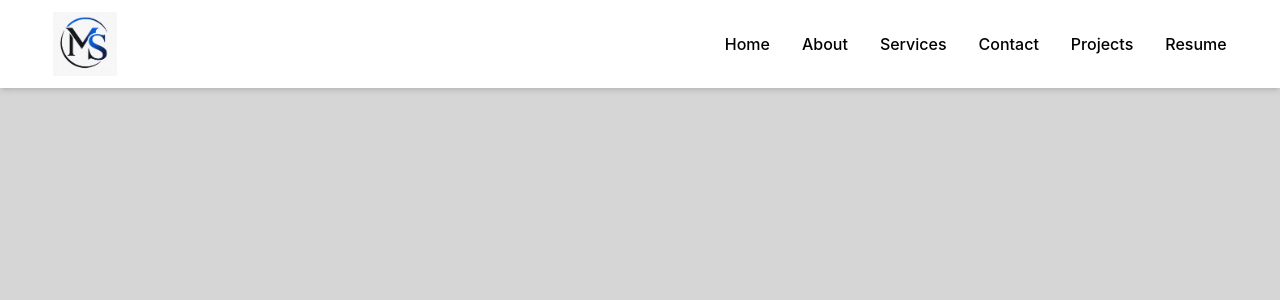
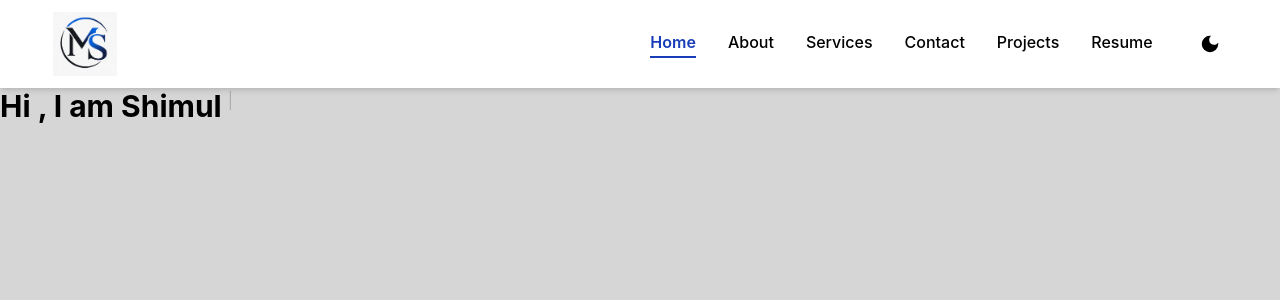
Before and after one commit to Shimul-DIU/Portfolio-Websites, a React (Vite) app: page / in a window 1280 px wide. Shown: the top 300 px of the page. Built offline with nearby package versions, Linux system fonts and the light colour scheme.

Commit message:
add Section component and TypingEffect; update Navbar for dark mode toggle and refactor links

```diff
--- a/package.json
+++ b/package.json
@@ -14,7 +14,8 @@
     "react": "^19.2.0",
     "react-dom": "^19.2.0",
     "react-router-dom": "^7.14.2",
-    "tailwindcss": "^4.2.0"
+    "tailwindcss": "^4.2.0",
+    "typed.js": "^3.0.0"
   },
   "devDependencies": {
     "@eslint/js": "^9.39.1",
--- a/src/Layouts/Mainlayout.jsx
+++ b/src/Layouts/Mainlayout.jsx
@@ -1,15 +1,16 @@
 import React from 'react';
 import Header from '../components/Header';
 import Footer from '../components/Footer';
+import Section from '../components/section';
 
 const Mainlayout = () => {
     return (
         <div>
             <Header></Header>
             <main>
-                <section>
+                <Section>
 
-                </section>
+                </Section>
                 <article>
 
                 </article>
--- a/src/components/Navbar.jsx
+++ b/src/components/Navbar.jsx
@@ -1,9 +1,26 @@
 import React, { useState } from 'react';
-import { Link } from 'react-router-dom';
+import { NavLink } from 'react-router-dom';
 import logo from '../assets/images/shimul.png';
+
+const navLinks = [
+  { to: '/', label: 'Home' },
+  { to: '/about', label: 'About' },
+  { to: '/services', label: 'Services' },
+  { to: '/contact', label: 'Contact' },
+  { to: '/projects', label: 'Projects' },
+  { to: '/resume', label: 'Resume' },
+];
 
 const Navbar = () => {
   const [open, setOpen] = useState(false);
+  const [dark, setDark] = useState(false);
+
+  const linkClass = ({ isActive }) =>
+    `border-b-2 pb-0.5 transition-colors duration-200 ${
+      isActive
+        ? 'border-blue-800 text-blue-800 font-semibold'
+        : 'border-transparent hover:border-blue-800 hover:text-blue-800'
+    }`;
 
   return (
     <header className="shadow-md bg-white">
@@ -16,45 +33,84 @@ const Navbar = () => {
           </div>
 
           {/* Desktop Menu */}
-          <div className="hidden md:flex gap-8 font-medium">
-            <Link to="/" className='hover:border-b-blue-800'>Home</Link>
-            <Link to="/about" className='hover:border-b-blue-800'>About</Link>
-            <Link to="/services" className='hover:border-b-blue-800'>Services</Link>
-            <Link to="/contact" className='hover:border-b-blue-800'>Contact</Link>
-            <Link to="/projects" className='hover:border-b-blue-800'>Projects</Link>
-            <Link to="/resume" className='hover:border-b-blue-800'>Resume</Link>
+          <div className="hidden md:flex gap-8 font-medium items-center">
+            {navLinks.map(({ to, label }) => (
+              <NavLink key={to} to={to} className={linkClass} end={to === '/'}>
+                {label}
+              </NavLink>
+            ))}
+
+            {/* Dark Mode Toggle */}
+            <button
+              onClick={() => setDark(!dark)}
+              className="ml-2 p-1.5 rounded-full hover:bg-gray-100 transition-colors"
+              aria-label="Toggle dark mode"
+            >
+              {dark ? (
+                // Sun icon
+                <svg xmlns="http://www.w3.org/2000/svg" height="22" viewBox="0 -960 960 960" width="22" fill="currentColor">
+                  <path d="M480-360q50 0 85-35t35-85q0-50-35-85t-85-35q-50 0-85 35t-35 85q0 50 35 85t85 35Zm0 80q-83 0-141.5-58.5T280-480q0-83 58.5-141.5T480-680q83 0 141.5 58.5T680-480q0 83-58.5 141.5T480-280ZM200-440H40v-80h160v80Zm720 0H760v-80h160v80ZM440-760v-160h80v160h-80Zm0 720v-160h80v160h-80ZM256-650l-101-97 57-59 96 100-52 56Zm492 496-97-101 53-55 101 97-57 59Zm-98-550 97-101 59 57-100 96-56-52ZM160-212l101-97 55 53-97 101-59-57Z"/>
+                </svg>
+              ) : (
+                // Moon icon
+                <svg xmlns="http://www.w3.org/2000/svg" height="22" viewBox="0 -960 960 960" width="22" fill="currentColor">
+                  <path d="M480-120q-150 0-255-105T120-480q0-150 105-255t255-105q14 0 27.5 1t26.5 3q-41 29-65.5 75.5T444-660q0 90 63 153t153 63q55 0 101-24.5t75-65.5q2 13 3 26.5t1 27.5q0 150-105 255T480-120Z"/>
+                </svg>
+              )}
+            </button>
           </div>
 
-          {/* Mobile Button */}
+          {/* Mobile: Dark toggle + Hamburger */}
+          <div className="md:hidden flex items-center gap-2">
             <button
-            className="md:hidden"
-            onClick={() => setOpen(!open)}
+              onClick={() => setDark(!dark)}
+              className="p-1.5 rounded-full hover:bg-gray-100 transition-colors"
+              aria-label="Toggle dark mode"
             >
+              {dark ? (
+                <svg xmlns="http://www.w3.org/2000/svg" height="22" viewBox="0 -960 960 960" width="22" fill="currentColor">
+                  <path d="M480-360q50 0 85-35t35-85q0-50-35-85t-85-35q-50 0-85 35t-35 85q0 50 35 85t85 35Zm0 80q-83 0-141.5-58.5T280-480q0-83 58.5-141.5T480-680q83 0 141.5 58.5T680-480q0 83-58.5 141.5T480-280ZM200-440H40v-80h160v80Zm720 0H760v-80h160v80ZM440-760v-160h80v160h-80Zm0 720v-160h80v160h-80ZM256-650l-101-97 57-59 96 100-52 56Zm492 496-97-101 53-55 101 97-57 59Zm-98-550 97-101 59 57-100 96-56-52ZM160-212l101-97 55 53-97 101-59-57Z"/>
+                </svg>
+              ) : (
+                <svg xmlns="http://www.w3.org/2000/svg" height="22" viewBox="0 -960 960 960" width="22" fill="currentColor">
+                  <path d="M480-120q-150 0-255-105T120-480q0-150 105-255t255-105q14 0 27.5 1t26.5 3q-41 29-65.5 75.5T444-660q0 90 63 153t153 63q55 0 101-24.5t75-65.5q2 13 3 26.5t1 27.5q0 150-105 255T480-120Z"/>
+                </svg>
+              )}
+            </button>
+
+            <button onClick={() => setOpen(!open)} aria-label="Toggle menu">
               {open ? (
-              <svg xmlns="http://www.w3.org/2000/svg" height="28" viewBox="0 -960 960 960" width="28">
+                <svg xmlns="http://www.w3.org/2000/svg" height="28" viewBox="0 -960 960 960" width="28" fill="currentColor">
                   <path d="m256-200-56-56 224-224-224-224 56-56 224 224 224-224 56 56-224 224 224 224-56 56-224-224-224 224Z"/>
                 </svg>
               ) : (
-              <svg xmlns="http://www.w3.org/2000/svg" height="28" viewBox="0 -960 960 960" width="28">
+                <svg xmlns="http://www.w3.org/2000/svg" height="28" viewBox="0 -960 960 960" width="28" fill="currentColor">
                   <path d="M120-240v-80h720v80H120Zm0-200v-80h720v80H120Zm0-200v-80h720v80H120Z"/>
                 </svg>
               )}
             </button>
           </div>
 
-        {/* Mobile Menu with animation */}
+        </div>
+
+        {/* Mobile Menu */}
         <div
           className={`md:hidden overflow-hidden transition-all duration-500 ease-in-out ${
             open ? 'max-h-96 mt-4' : 'max-h-0'
           }`}
         >
-          <div className="flex flex-col items-center gap-4 bg-gray-100 py-4 rounded-lg">
-            <Link to="/" className='hover:bg-blue-600'>Home</Link>
-            <Link to="/about" className='hover:bg-blue-600'>About</Link>
-            <Link to="/services" className='hover:bg-blue-600'>Services</Link>
-            <Link to="/contact" className='hover:bg-blue-600'>Contact</Link>
-            <Link to="/projects" className='hover:bg-blue-600'>Projects</Link>
-            <Link to="/resume" className='hover:bg-blue-600'>Resume</Link>
+          <div className="flex flex-col items-center gap-4 bg-gray-100 py-4 rounded-lg font-medium">
+            {navLinks.map(({ to, label }) => (
+              <NavLink
+                key={to}
+                to={to}
+                end={to === '/'}
+                className={linkClass}
+                onClick={() => setOpen(false)} // close on navigate
+              >
+                {label}
+              </NavLink>
+            ))}
           </div>
         </div>
 
--- /dev/null
+++ b/src/components/Section.jsx
@@ -0,0 +1,11 @@
+import TypingEffect from "./typed";
+const Section = () => {
+  return (
+    <div className="flex gap-1.5">
+      <h1 className="font-bold text-3xl">Hi ,</h1>
+      <TypingEffect />
+    </div>
+  );
+};
+
+export default Section;
--- /dev/null
+++ b/src/components/typed.jsx
@@ -0,0 +1,22 @@
+import React, { useEffect, useRef } from "react";
+import Typed from "typed.js";
+
+const TypingEffect = () => {
+  const el = useRef(null);
+
+  useEffect(() => {
+    const typed = new Typed(el.current, {
+      strings: ["I am Shimul","I am Full Stack Developer"],
+      typeSpeed: 50,
+      backSpeed: 30,
+      loop: true,
+    });
+
+    return () => {
+      typed.destroy();
+    };
+  }, []);
+
+  return <span ref={el} className="text-3xl font-bold"></span>;
+};
+export default TypingEffect;
```
Also changed, not shown: 1 other file (tests, documents, lock files or other folders). Lines whose indentation alone changed are shown as unchanged.
